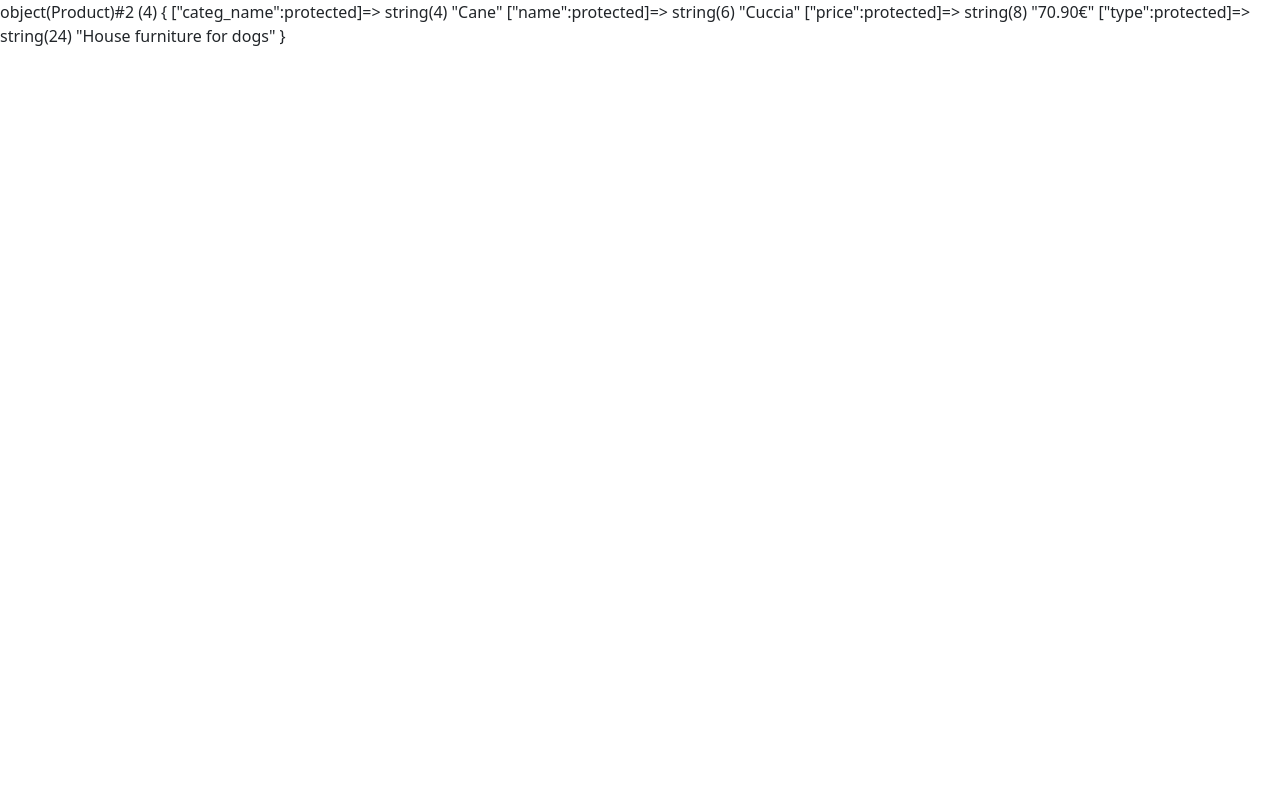
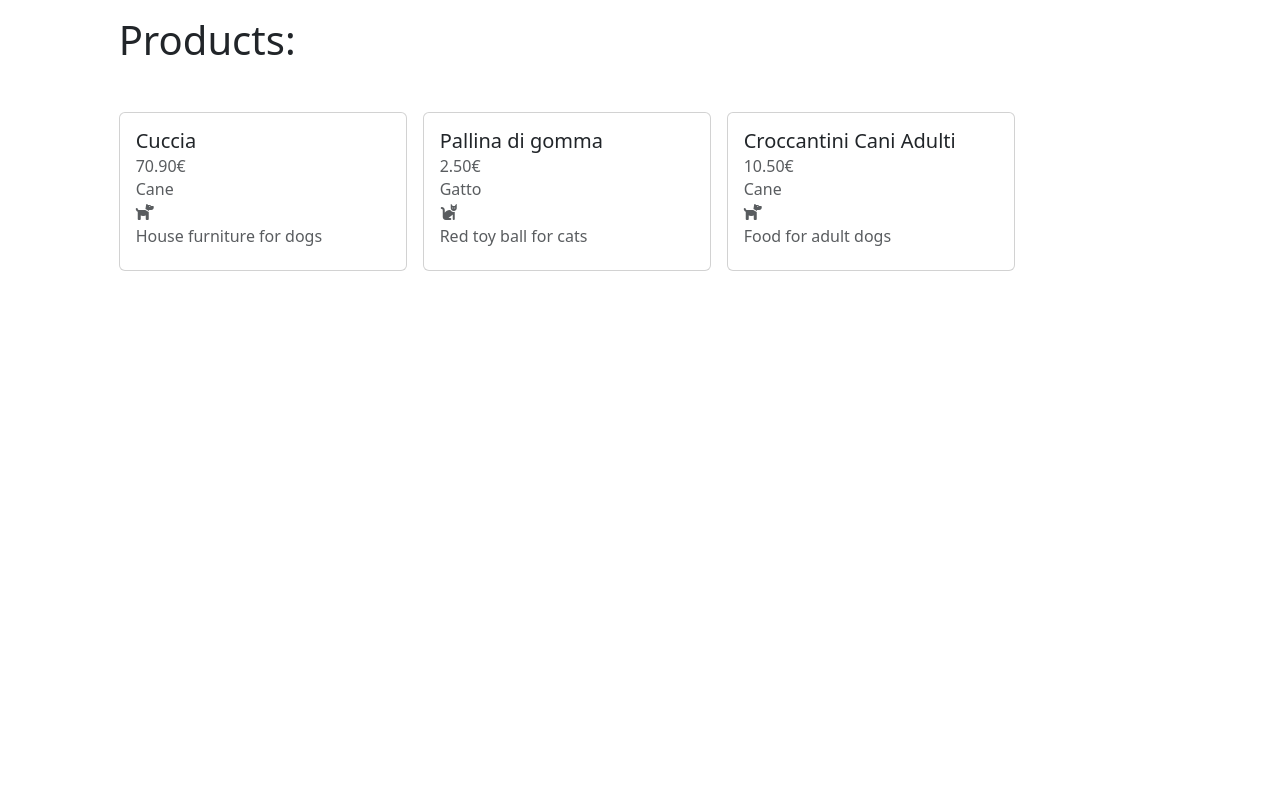
Before and after one commit to GabrielePazi/php-oop-2, a PHP site: page / in a window 1280 px wide. Run offline with PHP 8.4, Linux system fonts and the light colour scheme.

Commit message:
1.1 esercizio completato(spero)

```diff
--- a/classes/Category.php
+++ b/classes/Category.php
@@ -3,19 +3,31 @@
 class Category
 {
   protected $categ_name;
+  protected $icon;
 
-  public function __construct(string $_categ_name)
+  public function __construct(string $_categ_name, string $_icon)
   {
     $this->categ_name = $this->set_categ_name($_categ_name);
+    $this->icon = $this->set_categ_icon($_icon);
   }
 
   public function set_categ_name($_categ_name)
   {
-    return $this->categ_name = ucfirst($_categ_name);
+    return $this->categ_name = $_categ_name;
   }
 
   public function get_categ_name()
   {
     return $this->categ_name;
   }
+
+  public function set_categ_icon($_categ_icon)
+  {
+    return $this->icon = $_categ_icon;
+  }
+
+  public function get_categ_icon()
+  {
+    return $this->icon;
+  }
 }
--- a/classes/Product.php
+++ b/classes/Product.php
@@ -7,9 +7,9 @@ class Product extends Category
   protected $price;
   protected $type;
 
-  public function __construct(string $_name, string $_price, string $_category, string $_type)
+  public function __construct(string $_name, string $_price, Category $_category, string $_type)
   {
-    parent::__construct($_category);
+    parent::__construct($_category->get_categ_name(), $_category->get_categ_icon());
 
     $this->name = $this->set_name($_name);
     $this->price = $this->set_price($_price);
--- a/index.php
+++ b/index.php
@@ -1,9 +1,19 @@
 <?php
 require_once __DIR__ . '/classes/Product.php';
+require_once __DIR__ . '/classes/Category.php';
 
-$cuccia = new Product('Cuccia', "70.90€", "cane", "House furniture for dogs");
+$cane = new Category("Cane", '<i class="fa-solid fa-dog"></i>');
+$gatto = new Category("Gatto", '<i class="fa-solid fa-cat"></i>');
 
-var_dump($cuccia);
+$cuccia = new Product('Cuccia', "70.90€", $cane, "House furniture for dogs");
+$gioco = new Product('Pallina di gomma', "2.50€", $gatto, "Red toy ball for cats");
+$cibo = new Product('Croccantini Cani Adulti', "10.50€", $cane, "Food for adult dogs");
+
+$products = [];
+
+array_push($products, $cuccia);
+array_push($products, $gioco);
+array_push($products, $cibo);
 ?>
 
 
@@ -23,6 +33,18 @@ var_dump($cuccia);
 
 <body>
 
+  <div class="container-fluid">
+    <div class="row justify-content-center">
+      <div class="col-10">
+        <h1 class="my-3">Products:</h1>
+        <div class="card-container my-5 d-flex gap-3 flex-wrap">
+          <?php
+          require_once __DIR__ . '/partials/card.php'
+          ?>
+        </div>
+      </div>
+    </div>
+  </div>
 
   <script src=""></script><!--  JS Custom Link -->
 </body>
--- /dev/null
+++ b/partials/card.php
@@ -0,0 +1,12 @@
+<?php foreach ($products as $product) { ?>
+  <div class="card" style="width: 18rem;">
+    <div class="card-body">
+      <h5 class="card-title"><?php echo $product->get_name() ?></h5>
+      <h6 class="card-subtitle mb-2 text-body-secondary"><?php echo $product->get_price() ?></h6>
+      <h6 class="card-subtitle mb-2 text-body-secondary"><?php echo $product->get_categ_name() ?></h6>
+      <h6 class="card-subtitle mb-2 text-body-secondary"><?php echo $product->get_categ_icon() ?></h6>
+      <h6 class="card-subtitle mb-2 text-body-secondary"><?php echo $product->get_type() ?></h6>
+    </div>
+  </div>
+<?php
+} ?>
```
